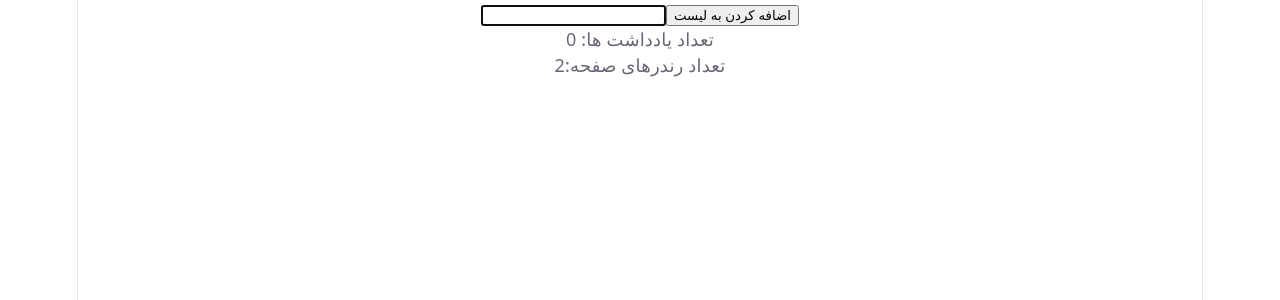
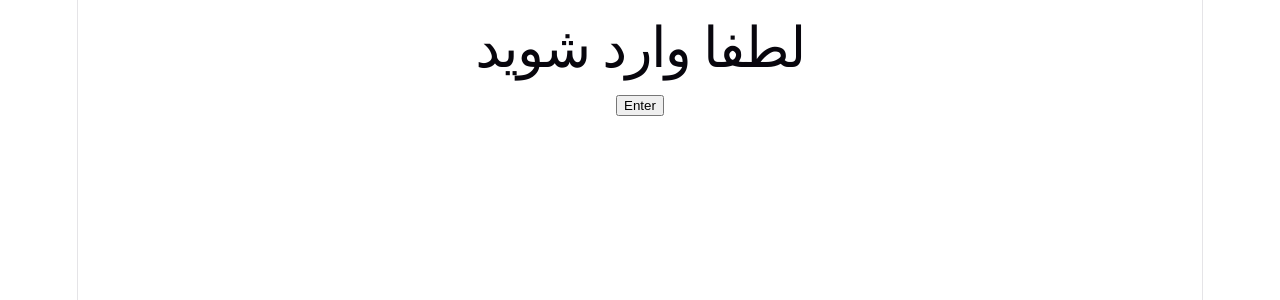
Before and after one commit to Shaghayegh17/notes-dashboard, a React (Vite) app: page / in a window 1280 px wide. Shown: the top 300 px of the page. Built offline with nearby package versions, Linux system fonts and the light colour scheme.

Commit message:
feat: add withAuth to check LoginState to show Dashboard after login

```diff
--- a/src/App.jsx
+++ b/src/App.jsx
@@ -1,13 +1,11 @@
 import { useState } from "react";
-import { Dashboard } from "./Dashboard";
+import { DashboardWithAuth } from "./Dashboard";
 import "./App.css";
 
 function App() {
-  const [count, setCount] = useState(0);
-
   return (
     <>
-      <Dashboard />
+      <DashboardWithAuth />
     </>
   );
 }
--- a/src/Dashboard.jsx
+++ b/src/Dashboard.jsx
@@ -44,6 +44,7 @@ export function Dashboard() {
   }, [userNotes]);
   return (
     <div>
+      <h2>نمایش حساب کاربری</h2>
       <input type="text" ref={inputRef} value={input} onChange={handleChange} />
       <button onClick={handleAdd}>اضافه کردن به لیست</button>
       <p>تعداد یادداشت ها: {userNotes.length}</p>
@@ -58,3 +59,36 @@ export function Dashboard() {
     </div>
   );
 }
+
+function withAuth(Components) {
+  return function NewComponents(props) {
+    const [isLogin, setIsLogin] = useState(
+      () => JSON.parse(localStorage.getItem("isLogin")) || false,
+    );
+    const saveLoginState = () => {
+      localStorage.setItem("isLogin", JSON.stringify(isLogin));
+    };
+    const handleEnter = () => {
+      setIsLogin(true);
+    };
+    useEffect(() => {
+      saveLoginState();
+    }, [isLogin]);
+    if (isLogin === true) {
+      return (
+        <>
+          <Components {...props} />
+        </>
+      );
+    }
+
+    return (
+      <div>
+        <h1>لطفا وارد شوید</h1>
+        <button onClick={handleEnter}>Enter</button>
+      </div>
+    );
+  };
+}
+
+export const DashboardWithAuth = withAuth(Dashboard);
```
